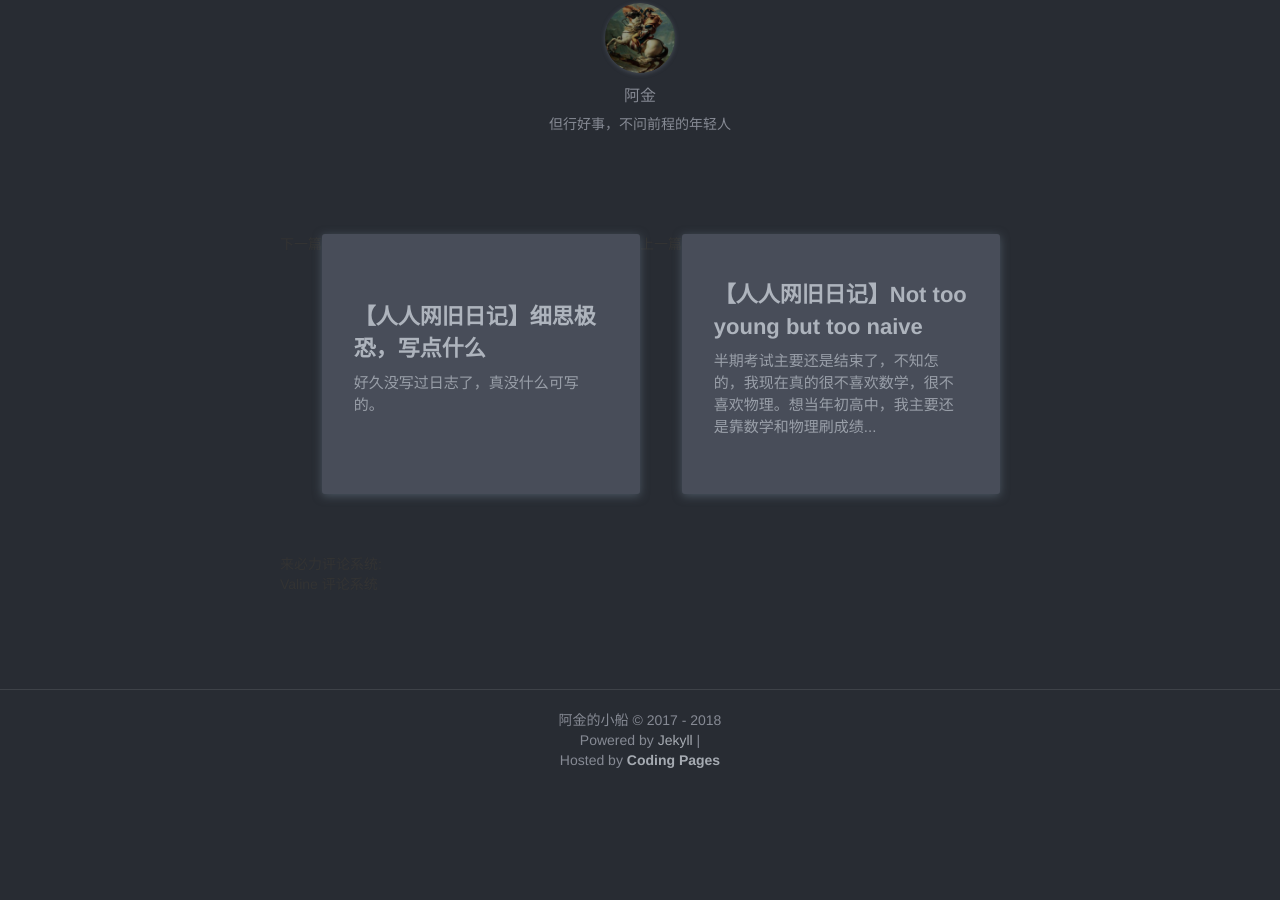
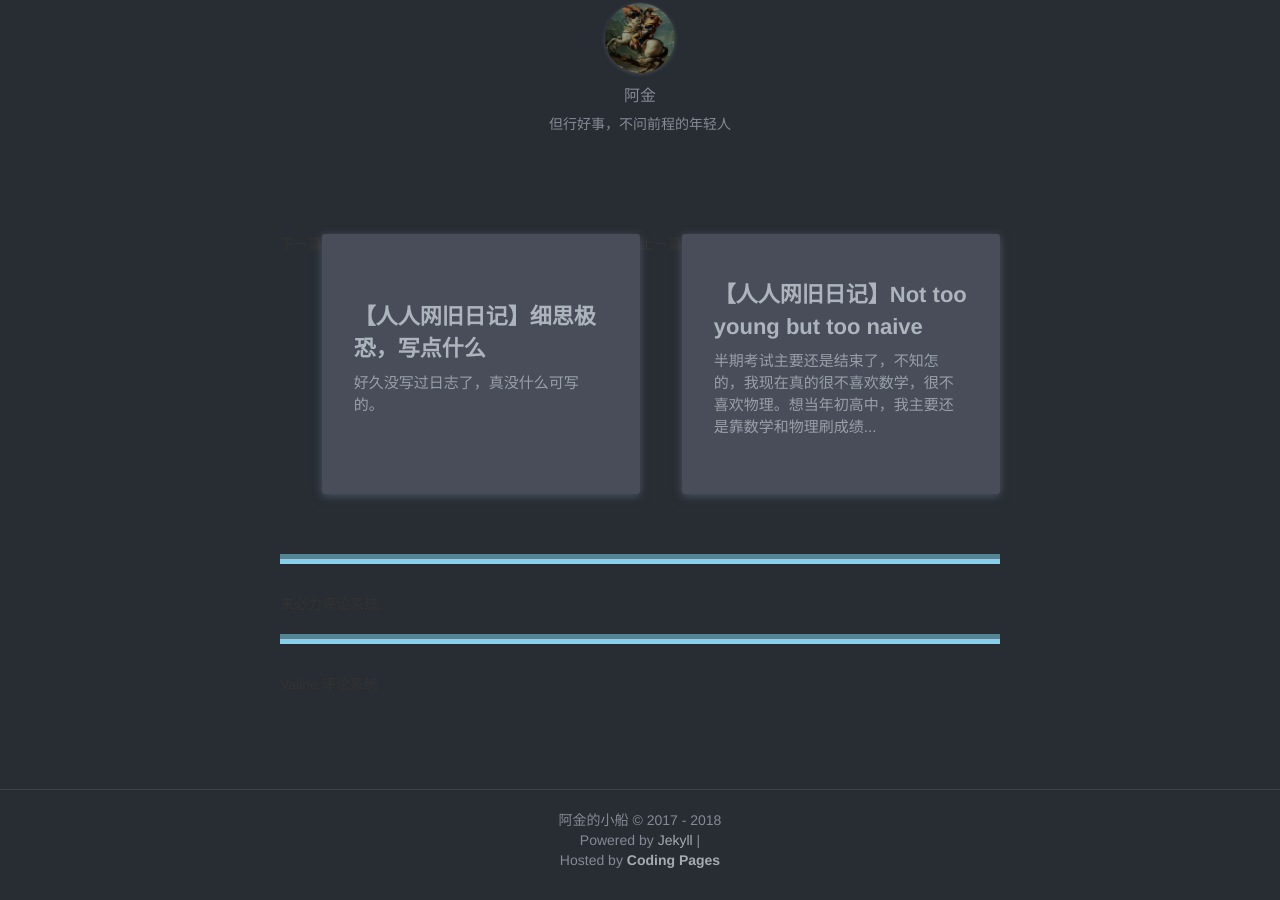
Before and after one commit to zoeyuchao/zoeyuchao.github.io, a Jekyll site: the page built from _posts/2014-01-01-新年好.md, in a window 1280 px wide and 900 px high, scrolled down 852 px. Built offline with Jekyll 4.4.1, drawn with Linux system fonts in a browser that asks for light colours; nearby versions of some CDN libraries; comment, search, counter and statistics services are not loaded; a style sheet for code colours, icons or effects is not loaded; before the commit the page ends 1652 px from its top, so only the background shows below that.

Commit message:
add hr line for comments

```diff
--- a/_layouts/post.html
+++ b/_layouts/post.html
@@ -104,6 +104,7 @@
       <div id="disqus_thread"></div>
       <!-- 来必力City版安装代码 -->
       {% if site.comments.livere %}
+      <hr style="height:10px;border:none;border-top:10px groove skyblue;" />
       <div> 来必力评论系统: </div>
       <div id="lv-container" data-id="city" data-uid="MTAyMC8zODUyOS8xNTA1Nw==">
         <script type="text/javascript">
@@ -124,6 +125,7 @@
       {% endif %}
 
       {% if site.comments.valine %}
+      <hr style="height:10px;border:none;border-top:10px groove skyblue;" />
       <div> Valine 评论系统 </div>
       <div id="vcomments"></div>
     <script>
```
